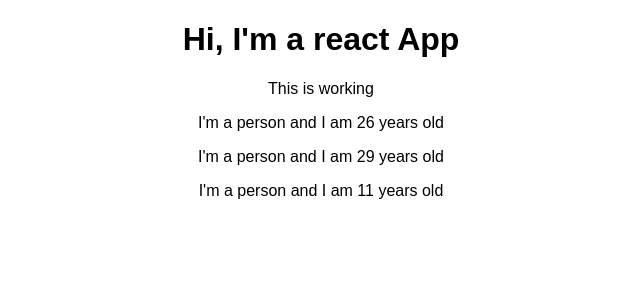
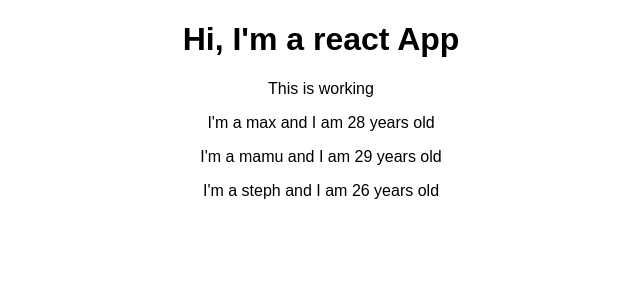
Before and after one commit to vnctwong/RCG, a React (Create React App) app in the folder 3.26/: page / in a window 1280 px wide. Shown: the top 300 px of the page, without its empty margins (319-959 px from the left). Built offline with nearby package versions, Linux system fonts and the light colour scheme.

Commit message:
props for dynamic content - props.attribute for class->func - this.props for class only

```diff
--- a/3.26/src/App.js
+++ b/3.26/src/App.js
@@ -8,9 +8,9 @@
       <div className="App">
         <h1> Hi, I'm a react App </h1>
         <p>This is working</p>
-        <Person />
-        <Person />
-        <Person />
+        <Person name="max" age="28" />
+        <Person name="mamu" age="29" >My hobbies: Racing</Person>
+        <Person name="steph" age="26" />
       </div>
       // <h1>Another heading</h1>
     );
--- a/3.26/src/Person/Person.js
+++ b/3.26/src/Person/Person.js
@@ -1,7 +1,7 @@
 import React from 'react';
 
-const person = () => {
-  return <p>I'm a person and I am {Math.floor(Math.random() * 30)} years old</p>
+const person = (props) => {
+  return <p>I'm a {props.name} and I am {props.age} years old</p>
 }
 
 export default person;
```
